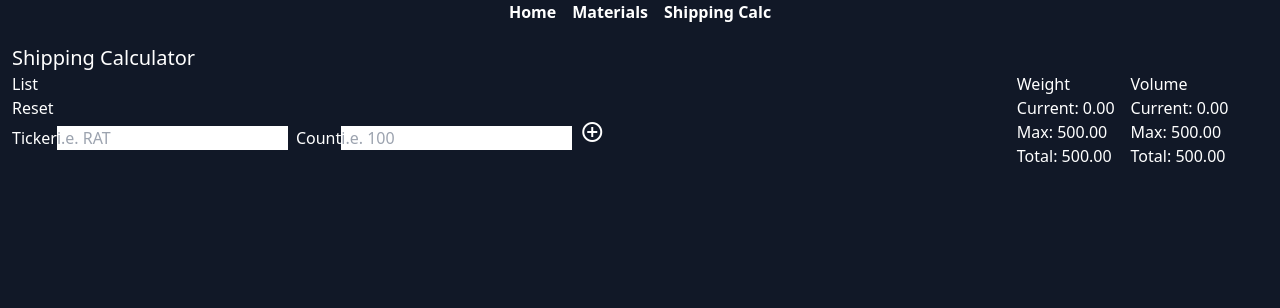
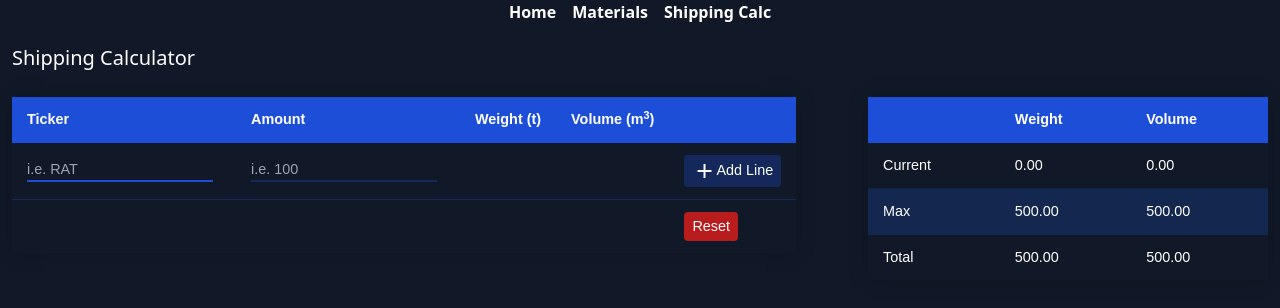
Before and after one commit to Zaphiruz/prosperous-universe-display, a React app: page /shipping-calc in a window 1280 px wide. Built offline with nearby package versions, Linux system fonts and the light colour scheme.

Commit message:
styles for days

```diff
--- a/src/app/app.js
+++ b/src/app/app.js
@@ -16,7 +16,7 @@ import ShippingCalc from './pages/shipping-calc/shipping-calc';
 import Planets from './pages/planets/planets';
 
 export default () => (
-	<div className="App w-full h-full min-h-screen min-w-full dark:bg-gray-900 dark:text-white">
+	<div className="app w-full h-full min-h-screen min-w-full dark:bg-gray-900 dark:text-white">
 		<Router>
 			<Nav />
 
--- a/src/app/app.less
+++ b/src/app/app.less
@@ -3,5 +3,12 @@
 @tailwind utilities;
 
 .app {
+	a:focus,
+	input:focus,
+	button:focus {
+		outline: none;
+	}
+}
 
-}
+@import './styles/forms.less';
+@import './styles/tables.less';
--- /dev/null
+++ b/src/app/components/button.js
@@ -0,0 +1,32 @@
+import React from 'react';
+
+const sizeClasses = (size) => {
+	switch(size) {
+		case 'sm':
+		case 'small':
+			return 'px-0.5 py-0'
+
+		default:
+			return 'px-2 py-1'
+	}
+}
+
+const classNames = (...args) => {
+	let classNames = args.flat();
+	return classNames.join(' ')
+}
+
+export default ({type, size, text, children, className, onClick, tabIndex}) => {
+
+	const jointClassNames = classNames(sizeClasses(size), className, 'rounded')
+
+	return (
+		<button type={type}
+			tabIndex={tabIndex}
+			className={jointClassNames}
+			onClick={onClick}
+		>
+			{children}
+		</button>
+	)
+}
--- a/src/app/pages/shipping-calc/shipping-calc.js
+++ b/src/app/pages/shipping-calc/shipping-calc.js
@@ -3,6 +3,8 @@ import { query } from 'UTILS/graphql-query-helper';
 import config from 'ROOT/config';
 import { toUpper } from 'lodash';
 import './shipping-calc.less';
+
+import Button from 'COMPONENTS/button';
 
 export default () => {
 	let [ currentWeight, setCurrentWeight ] = useState(0);
@@ -18,6 +20,10 @@ export default () => {
 	useEffect(() => {
 		computeCurrentValues(itemList)
 	}, [itemList])
+
+	useEffect(() => {
+		newMaterial.current.focus();
+	 }, []);
 
 	const addItem = async (e) => {
 		e.preventDefault();
@@ -43,11 +49,12 @@ export default () => {
 			let weight = material.weight * addCount;
 			let volume = material.volume * addCount;
 
-			itemList.push({ ticker: addMaterial, amount: addCount, weight, volume, material })
+			itemList.push({ ticker: toUpper(addMaterial), amount: addCount, weight, volume, material })
 		}
 
 		setItemList([...itemList]);
 		clearInputs();
+		newMaterial.current.focus();
 	}
 
 	const removeItem = (i, e) => {
@@ -98,89 +105,129 @@ export default () => {
 		<div className='shipping-calc container mx-auto p-3'>
 			<h1 className='text-xl capitalize inline-block'>Shipping Calculator</h1>
 
-			<div className='flex'>
-				<div className='w-4/5'>
-					<h3>List</h3>
-					<ul>
+			<div className='lg:flex'>
+				<div className='w-4/5 lg:mr-4'>
+					<form onSubmit={addItem}>
+						<table>
+							<thead>
+								<tr>
+									<th>Ticker</th>
+									<th>Amount</th>
+									<th>Weight (t)</th>
+									<th>Volume (m<sup>3</sup>)</th>
+									<th>&nbsp;</th>
+								</tr>
+							</thead>
+
+							<tbody>
 								{itemList.map((listItem, i) => (
-							<li key={i}>
-								{listItem.amount}x {listItem.ticker} -
-								{listItem.volume.toFixed(2)}m<sup>3</sup> {listItem.weight.toFixed(2)}t
-								<button type='button'
+									<tr key={listItem.ticker}>
+										<td>{listItem.ticker}</td>
+										<td>{listItem.amount}</td>
+										<td>{listItem.weight.toFixed(2)}</td>
+										<td>{listItem.volume.toFixed(2)}</td>
+										<td>
+											<Button type='button'
+												className='bg-red-500 dark:bg-red-700 flex justify-center items-center'
+												size='sm'
 												onClick={(e) => removeItem(i, e)}
 											>
-									<span className="material-icons ml-2 text-red-500 dark:text-red-700 text-sm">clear</span>
-								</button>
-							</li>
+												<span className="material-icons text-sm">clear</span>
+											</Button>
+										</td>
+									</tr>
 								))}
-					</ul>
-					<button type='button'
-						onClick={resetList}
-					>
-						Reset
-					</button>
+							</tbody>
 
-					{renderErrorString}
-
-					<form onSubmit={addItem}>
-						<label>
-							Ticker
+							<tfoot className='divide-y divide-blue-700 divide-opacity-30'>
+								<tr>
+									<td>
 										<input type='text'
+											tabIndex="1"
 											id='ticker'
 											name='ticker'
-								className='mr-2 text-black'
+											className='mr-2'
 											required="required"
 											pattern='[a-zA-Z0-9]{1,3}'
 											ref={newMaterial}
 											placeholder='i.e. RAT'
 											title="Ticker should only contain 1-3 charactors. i.e. RAT, DW, H"
 										/>
-						</label>
-
-						<label>
-							Count
+									</td>
+									<td>
 										<input type='text'
+											tabIndex="2"
 											id='count'
 											name='count'
-								className='mr-2 text-black'
+											className='mr-2'
 											required="required"
 											pattern='\d+'
 											ref={newCount}
 											placeholder='i.e. 100'
 											title="Count should only be positive numbers i.e. 1, 12, 123, 1234"
 										/>
-						</label>
+									</td>
+									<td>&nbsp;</td>
+									<td>&nbsp;</td>
+									<td>
+										<Button type='submit' tabIndex="3" className='flex justify-center items-center whitespace-nowrap bg-blue-700 bg-opacity-30 focus:text-bold focus:bg-opacity-100'>
+											<span className="material-icons">add</span> Add Line
+										</Button>
+									</td>
+								</tr>
 
-						<button type='submit'>
-							<span className="material-icons">add_circle_outline</span>
-						</button>
+								<tr>
+									<td>&nbsp;</td>
+									<td>&nbsp;</td>
+									<td>&nbsp;</td>
+									<td>&nbsp;</td>
+									<td>
+										<Button type='button'
+											className='bg-red-500 dark:bg-red-700'
+											onClick={resetList}
+										>
+											Reset
+										</Button>
+									</td>
+								</tr>
+							</tfoot>
+						</table>
 					</form>
 
-
+					{renderErrorString}
 				</div>
 
-				<dl className='flex'>
-					<div>
-						<dt><h3>Weight</h3></dt>
-						<dd>
-							<ul className='list-none'>
-								<li>Current: {currentWeight.toFixed(2)}</li>
-								<li>Max: {maxWeight.toFixed(2)}</li>
-								<li className={maxWeight - currentWeight < 0 ? 'text-red-500 dark:text-red-700' : ''}>Total: {(maxWeight - currentWeight).toFixed(2)}</li>
-							</ul>
-						</dd>
-					</div>
+				<dl>
+					<table>
+						<thead>
+							<tr>
+								<th>&nbsp;</th>
+								<th>Weight</th>
+								<th>Volume</th>
+							</tr>
+						</thead>
 
-					<div className='ml-4'>
-						<dt><h3>Volume</h3></dt>
-						<dd>
-							<ul className='list-none'>
-								<li>Current: {currentVolume.toFixed(2)}</li>
-								<li>Max: {maxVolume.toFixed(2)}</li>
-								<li className={maxVolume - currentVolume < 0 ? 'text-red-500 dark:text-red-700' : ''}>Total: {(maxVolume - currentVolume).toFixed(2)}</li>
-							</ul>
-						</dd>
-					</div>
+						<tbody>
+							<tr>
+								<td>Current</td>
+								<td>{currentWeight.toFixed(2)}</td>
+								<td>{currentVolume.toFixed(2)}</td>
+							</tr>
+							<tr>
+								<td>Max</td>
+								<td>{maxWeight.toFixed(2)}</td>
+								<td>{maxVolume.toFixed(2)}</td>
+							</tr>
+						</tbody>
+
+						<tfoot>
+							<tr>
+								<td>Total</td>
+								<td className={maxWeight - currentWeight < 0 ? 'text-red-500 dark:text-red-700' : ''}>{(maxWeight - currentWeight).toFixed(2)}</td>
+								<td className={maxVolume - currentVolume < 0 ? 'text-red-500 dark:text-red-700' : ''}>{(maxVolume - currentVolume).toFixed(2)}</td>
+							</tr>
+						</tfoot>
+					</table>
 				</dl>
 			</div>
 		</div>
--- /dev/null
+++ b/src/app/styles/forms.less
@@ -0,0 +1,44 @@
+label {
+	position: relative;
+	@apply mb-1;
+
+	&::after {
+		margin-right: .25em;
+		padding-right: .05em;
+
+		content: ":";
+		position: absolute;
+		left: 100%;
+		top: 50%;
+		transform: translate3d(0, -50%, 0);
+		width: .25em;
+	}
+}
+
+input {
+	@apply bg-transparent border-b-2 border-blue-700 border-opacity-30;
+}
+input:focus,
+input:active {
+	@apply border-opacity-100;
+}
+
+fieldset {
+	@apply mt-2 border border-blue-700 border-opacity-20;
+	position: relative;
+	padding: 0.5em;
+
+	legend {
+		@apply bg-blue-700 font-bold;
+		position: absolute;
+		bottom: 100%;
+		left: -1px;
+		padding-right: 0.5em;
+		padding-left: 0.5em;
+	}
+
+	input,
+	label {
+		@apply ml-2;
+	}
+}
--- /dev/null
+++ b/src/app/styles/tables.less
@@ -0,0 +1,34 @@
+table {
+	border-collapse: collapse;
+	margin: 25px 0;
+	font-size: 0.9em;
+	font-family: sans-serif;
+	min-width: 400px;
+	box-shadow: 0 0 20px rgba(0, 0, 0, 0.15);
+
+	thead {
+		th {
+			@apply bg-blue-700;
+			text-align: left;
+		}
+	}
+
+	tbody {
+		tr {
+			@apply border-b border-blue-700 border-opacity-20;
+		}
+		tr:nth-of-type(even) {
+			@apply bg-opacity-20 bg-blue-600;
+		}
+		tr:last-of-type {
+			@apply border-none;
+		}
+	}
+
+	& :not(thead)
+
+	th,
+	td {
+		padding: 12px 15px;
+	}
+}
--- a/webpack.config.js
+++ b/webpack.config.js
@@ -26,6 +26,7 @@ module.exports = config = {
     extensions: ["*", ".js", ".jsx"],
     alias: {
       UTILS: path.resolve(__dirname, 'src/utils'),
+      COMPONENTS: path.resolve(__dirname, 'src/app/components'),
       ROOT: path.resolve(__dirname, 'src/'),
     }
   },
```
Lines whose indentation alone changed are shown as unchanged.
